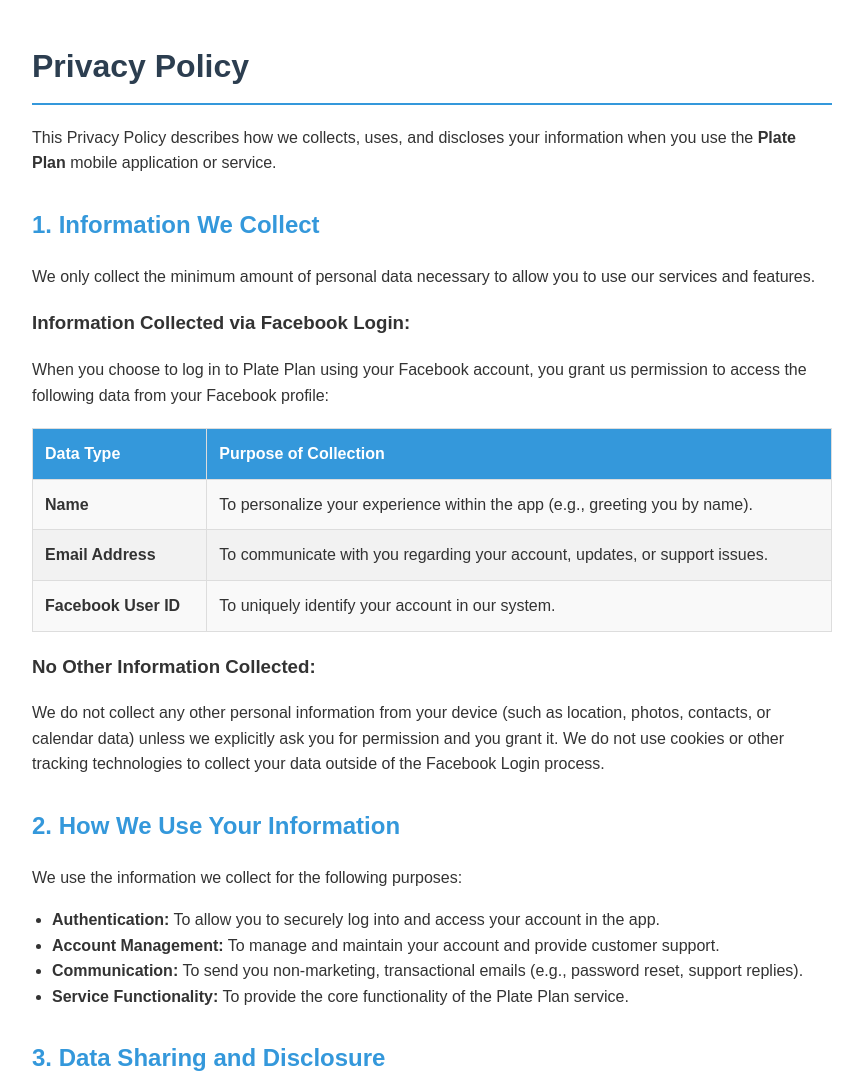
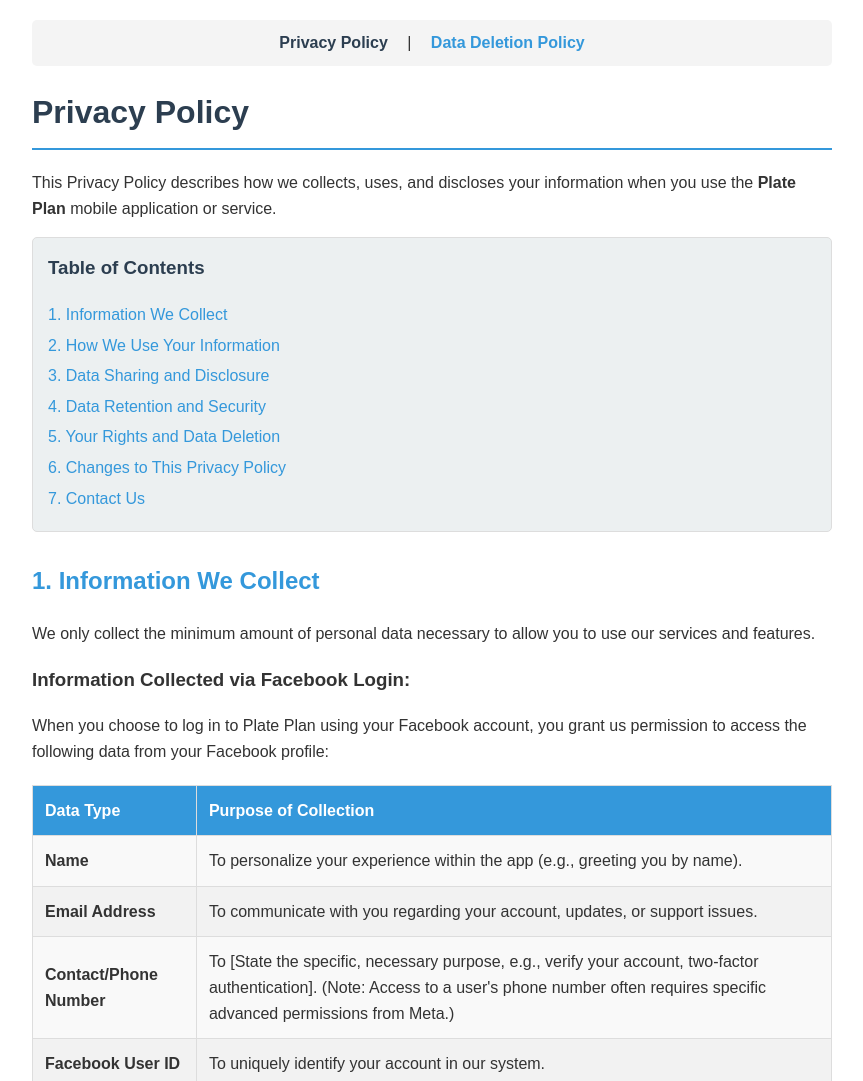
Before and after one commit to ZxNinja/recipe-api, a website: page index.html in a window 1280 px wide. Shown: the top 1081 px of the page, without its empty margins (208-1071 px from the left). Drawn offline with Linux system fonts and the light colour scheme.

Commit message:
Add files via upload

```diff
--- a/index.html
+++ b/index.html
@@ -40,6 +40,29 @@
         padding: 20px;
         color: #333;
     }
+    /* Navigation Bar Styles */
+    .nav-bar {
+        background-color: #f4f4f4;
+        padding: 10px;
+        margin-bottom: 20px;
+        border-radius: 5px;
+        text-align: center;
+    }
+    .nav-bar a {
+        color: #3498db;
+        text-decoration: none;
+        padding: 0 15px;
+        font-weight: bold;
+    }
+    .nav-bar a:hover {
+        text-decoration: underline;
+    }
+    .current-page {
+        color: #2c3e50 !important;
+        text-decoration: none !important;
+        cursor: default;
+    }
+    /* Existing Styles for content */
     h1, h2 {
         color: #2c3e50;
     }
@@ -79,17 +102,59 @@
     strong {
         font-weight: bold;
     }
+    .toc {
+        border: 1px solid #ddd;
+        padding: 15px;
+        margin-bottom: 30px;
+        background-color: #ecf0f1;
+        border-radius: 5px;
+    }
+    .toc h3 {
+        margin-top: 0;
+        color: #2c3e50;
+    }
+    .toc ul {
+        list-style-type: none;
+        margin: 0;
+    }
+    .toc ul li {
+        margin-bottom: 5px;
+    }
+    .toc a {
+        color: #3498db;
+        text-decoration: none;
+    }
+    .toc a:hover {
+        text-decoration: underline;
+    }
   </style>
 </head>
 <body>
-  <script src="flutter_bootstrap.js" async></script>
+
+<div class="nav-bar">
+  <a href="index.html" class="current-page">Privacy Policy</a>
+  |
+  <a href="User Data Deletion Policy.html">Data Deletion Policy</a>
+</div>
 
 <h1>Privacy Policy</h1>
 
 <p>This Privacy Policy describes how we collects, uses, and discloses your information when you use the <strong>Plate Plan</strong> mobile application or service.</p>
 
+<div class="toc">
+  <h3>Table of Contents</h3>
+  <ul>
+    <li><a href="#section1">1. Information We Collect</a></li>
+    <li><a href="#section2">2. How We Use Your Information</a></li>
+    <li><a href="#section3">3. Data Sharing and Disclosure</a></li>
+    <li><a href="#section4">4. Data Retention and Security</a></li>
+    <li><a href="#section5">5. Your Rights and Data Deletion</a></li>
+    <li><a href="#section6">6. Changes to This Privacy Policy</a></li>
+    <li><a href="#section7">7. Contact Us</a></li>
+  </ul>
+</div>
+
 <h2 id="section1">1. Information We Collect</h2>
-
 <p>We only collect the minimum amount of personal data necessary to allow you to use our services and features.</p>
 
 <h3>Information Collected via Facebook Login:</h3>
@@ -112,6 +177,10 @@
     <td>To communicate with you regarding your account, updates, or support issues.</td>
   </tr>
   <tr>
+    <td><strong>Contact/Phone Number</strong></td>
+    <td>To [State the specific, necessary purpose, e.g., verify your account, two-factor authentication]. (Note: Access to a user's phone number often requires specific advanced permissions from Meta.)</td>
+  </tr>
+  <tr>
     <td><strong>Facebook User ID</strong></td>
     <td>To uniquely identify your account in our system.</td>
   </tr>
@@ -121,6 +190,7 @@
 <h3>No Other Information Collected:</h3>
 <p>We do not collect any other personal information from your device (such as location, photos, contacts, or calendar data) unless we explicitly ask you for permission and you grant it. We do not use cookies or other tracking technologies to collect your data outside of the Facebook Login process.</p>
 
+---
 
 <h2 id="section2">2. How We Use Your Information</h2>
 <p>We use the information we collect for the following purposes:</p>
@@ -131,6 +201,7 @@
   <li><strong>Service Functionality:</strong> To provide the core functionality of the Plate Plan service.</li>
 </ul>
 
+---
 
 <h2 id="section3">3. Data Sharing and Disclosure</h2>
 
@@ -141,10 +212,12 @@
   <li><strong>Legal Requirements:</strong> We may disclose your information if required to do so by law or in response to a valid request by a public authority (e.g., a court order or government agency).</li>
 </ul>
 
+---
 
 <h2 id="section4">4. Data Retention and Security</h2>
 <p>We will retain your personal information only for as long as is necessary for the purposes set out in this Privacy Policy. We use reasonable administrative, technical, and physical measures to protect your personal information from loss, theft, and unauthorized use or modification.</p>
 
+---
 
 <h2 id="section5">5. Your Rights and Data Deletion</h2>
 <p>You have the right to request access to or deletion of your personal data.</p>
@@ -156,10 +229,12 @@
   <li><strong>Via Facebook:</strong> You can remove the Plate Plan app from your list of authorized applications in your Facebook Settings. When you do this, Meta will send us a notification, and we will delete your data within 30 days.</li>
 </ul>
 
+---
 
 <h2 id="section6">6. Changes to This Privacy Policy</h2>
 <p>We may update our Privacy Policy from time to time. We will notify you of any changes by posting the new Privacy Policy on this page. You are advised to review this Privacy Policy periodically for any changes.</p>
 
+---
 
 <h2 id="section7">7. Contact Us</h2>
 <p>If you have any questions about this Privacy Policy, please contact us:</p>
```
Also changed, not shown: User Data Deletion Policy.html (+32 -3 lines). Lines whose indentation alone changed are shown as unchanged.
